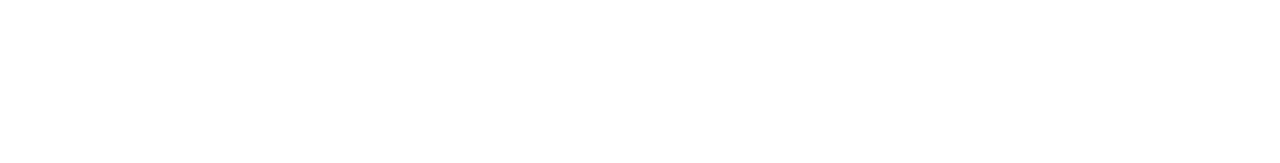
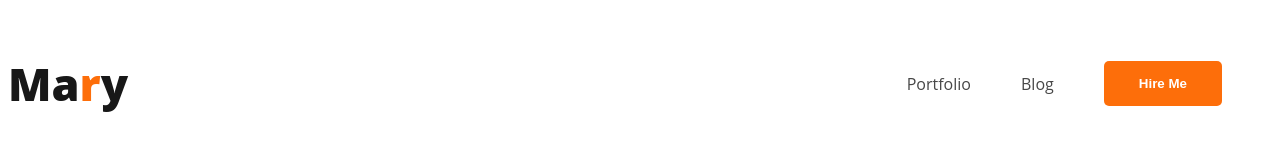
Before and after one commit to emd092655/patuakhali-to-dhaka, a plain HTML site: page index.html in a window 1280 px wide. Drawn offline with Linux system fonts and the light colour scheme.

Commit message:
added nav

```diff
--- a/index.html
+++ b/index.html
@@ -4,8 +4,26 @@
     <meta charset="UTF-8">
     <meta name="viewport" content="width=device-width, initial-scale=1.0">
     <title>patuakhali to dhaka</title>
+    <link rel="stylesheet"href="styles/portfolio.css">
 </head>
 <body>
+    <header>
+        <nav>
+            <h3 class="nav-title">Ma<span class="text-primary">r</span>y</h3>
+            <ul>
+                <li><a href="">Portfolio</a></li>
+                <li><a href="">Blog</a></li>
+                <li><Button class="btn-primary">Hire Me</Button></li>
 
+            </ul>
+
+        </nav>
+    </header>
+    <main>
+
+    </main>
+    <footer>
+
+    </footer>
 </body>
 </html>
--- /dev/null
+++ b/styles/portfolio.css
@@ -0,0 +1,42 @@
+/* common shared styles */
+body{
+    font-family: 'Lato', sans-serif;
+    font-family: 'open sans', sans-serif;
+}
+.text-primary{
+    color: #FD6E0A;
+}
+.btn-primary{
+        border-radius: 5px;
+        background-color: #FD6E0A ;
+        border: 0;
+        color: white;
+        font-size: 20pxp;
+        font-weight: 700;
+        padding: 15px 35px;
+}
+/* nav related styles */
+nav{
+    display: flex;
+    align-items: center;
+    justify-content: space-between;
+}
+
+.nav-title{
+    color: #181818;
+    font-size: 45px;
+    font-weight: 800;
+
+}
+nav > ul{
+    display: flex;
+    align-items: center;
+}
+nav li{
+    list-style: none;
+    margin-right: 50px;
+}
+nav a{
+    text-decoration: none;
+    color: #474747;
+}
```
